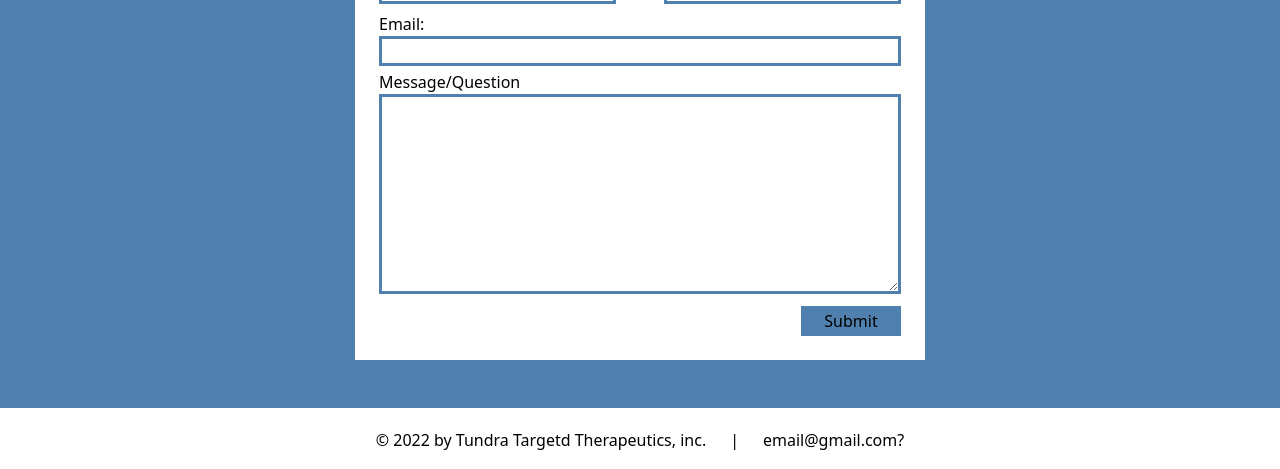
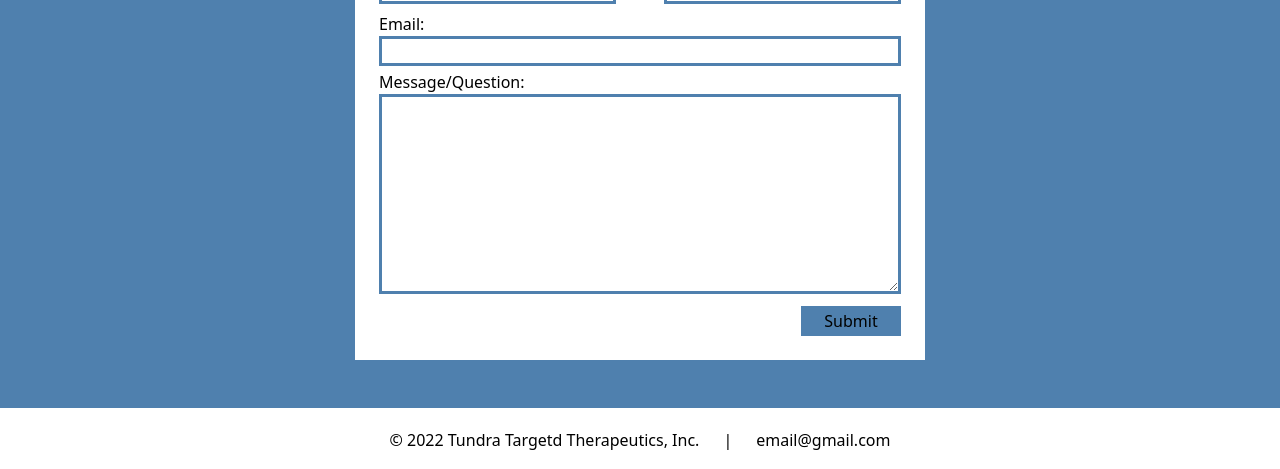
Before and after one commit to katlizf/Next.js-TypeScript-Site-Mock-Up, a Next.js app: page /Contact in a window 1280 px wide. Shown: the part 390-859 px from the top of the page. Built offline with nearby package versions, Linux system fonts and the light colour scheme.

Commit message:
small changes

```diff
--- a/src/components/EmailForm.tsx
+++ b/src/components/EmailForm.tsx
@@ -20,7 +20,7 @@ function EmailForm() {
 					<input type='email' className={styles.email} id='email'></input>
 				</div>
                 <div className={styles.column}>
-                    <h3>Message/Question</h3>
+                    <h3>Message/Question:</h3>
                     <textarea className={styles.textArea} />
                 </div>
                 <div className={styles.button}>
--- a/src/components/Footer.tsx
+++ b/src/components/Footer.tsx
@@ -3,9 +3,9 @@ import styles from '../styles/Footer.module.css'
 function Footer() {
     return (
         <div className={styles.footer}>
-            <p className={styles.footerItem}>© 2022 by Tundra Targetd Therapeutics, inc.</p>
+            <p className={styles.footerItem}>© 2022 Tundra Targetd Therapeutics, Inc.</p>
             <p className={styles.footerItem}>|</p>
-            <p>email@gmail.com?</p>
+            <p>email@gmail.com</p>
         </div>
     )
 }
```
